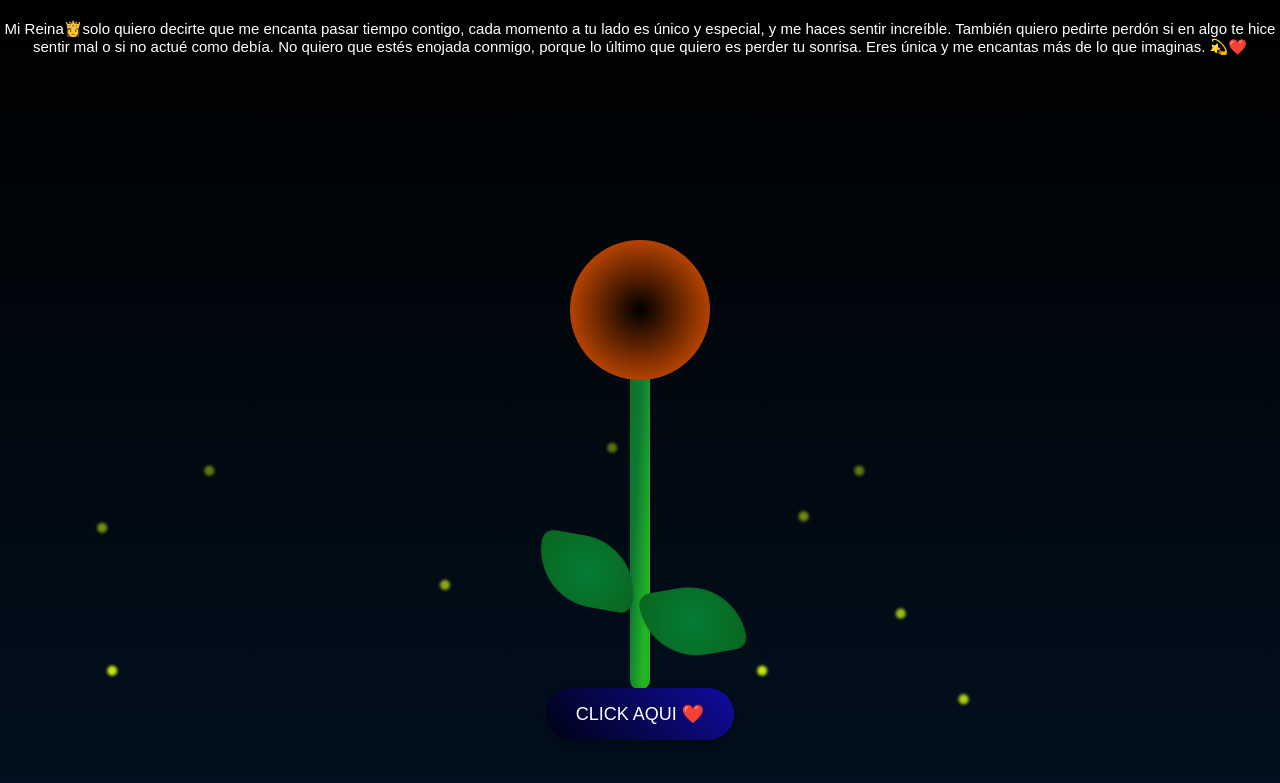
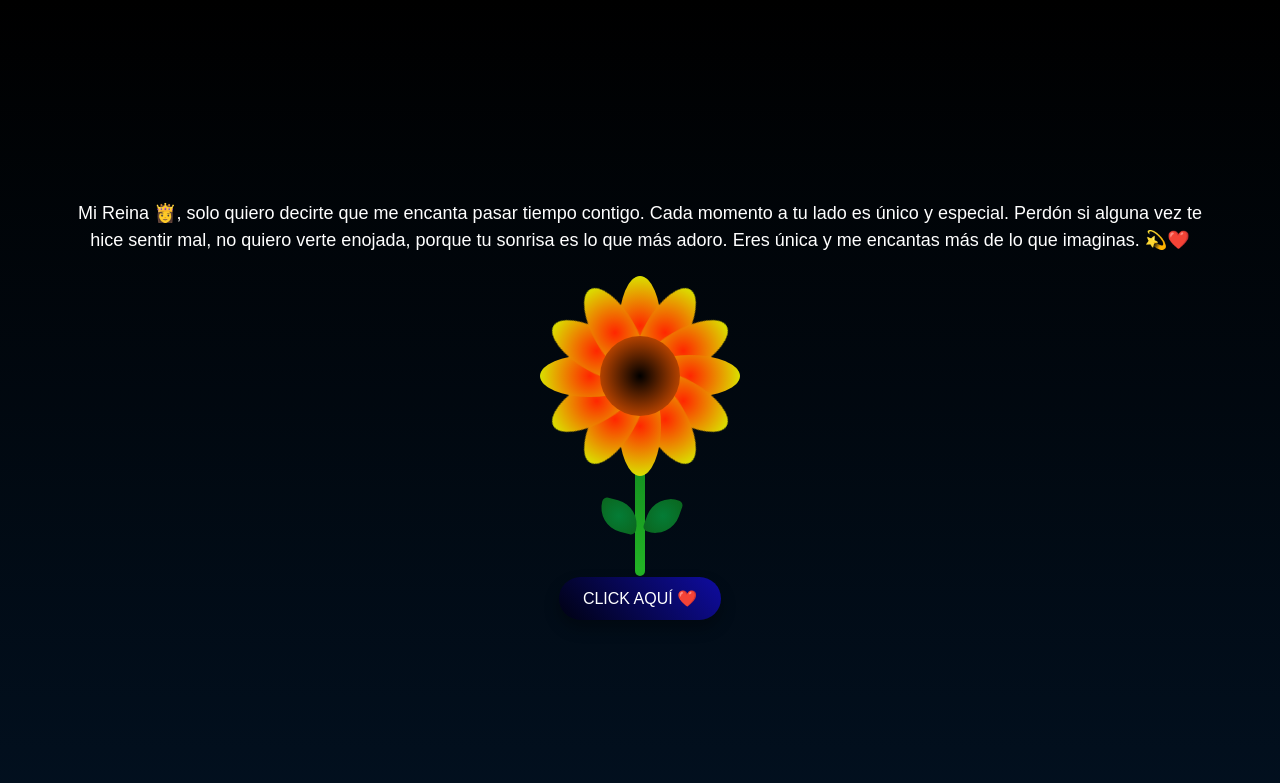
Before and after one commit to Ferxxo125/flor_11, a plain HTML site: page flower.html in a window 1280 px wide. Drawn offline with Linux system fonts and the light colour scheme.

Commit message:
Update flower.html

```diff
--- a/flower.html
+++ b/flower.html
@@ -1,8 +1,8 @@
 <!DOCTYPE html>
-<html lang="encanta">
+<html lang="es">
   <head>
     <meta charset="UTF-8" />
-    <meta name="viewport" content="width=device-width, initial-scale=1.0"/>
+    <meta name="viewport" content="width=device-width, initial-scale=1.0" />
     <title>Flor Amarilla para ti</title>
     <style>
       * {
@@ -13,12 +13,7 @@
 
       :root {
         --color-bg: linear-gradient(to top, #02101f, #000000);
-        --line-color: linear-gradient(
-          to left top,
-          #23b525 20%,
-          #0f7934,
-          #09711c
-        );
+        --line-color: linear-gradient(to top, #23b525, #09711c);
         --flower-center: radial-gradient(circle, #000, #ff5e00);
         --leaf-color: radial-gradient(circle, #047c36, #0b651d);
         --petal-color: radial-gradient(circle, #ff2600, #d4ff00);
@@ -28,139 +23,107 @@
         background-image: var(--color-bg);
         min-height: 100vh;
         display: flex;
-        align-items: flex-end;
+        flex-direction: column;
+        align-items: center;
         justify-content: center;
         overflow: hidden;
-
+        text-align: center;
       }
 
       h1 {
-        position: absolute;
-        top: 20px;
-        text-align: center;
-        width: 100%;
         color: #fff;
         font-family: "Poppins", sans-serif;
         font-weight: 400;
-        font-size: 15px;
+        font-size: 18px;
+        margin: 20px;
+        max-width: 90%;
+        line-height: 1.5;
+      }
+
+      .sunflower {
+        position: relative;
+        width: 200px;
+        height: 300px;
+        display: flex;
+        justify-content: center;
+        align-items: flex-end;
+        margin: 1.5px 0;
       }
 
       .flower_wrapper {
-        position: absolute;
-        top: 700px;
-        left: 50%;
-        bottom: 20px;
-        transform: translateX(-50%);
-        z-index: 5;
+        position: relative;
+        width: 100%;
+        height: 100%;
       }
 
       .flower_stem {
         position: absolute;
-        top: -400px;
-        width: 20px;
+        bottom: 0;
+        left: 50%;
         transform: translateX(-50%);
-        left: 50%;
-        height: 390px;
+        width: 10px;
+        height: 200px;
         background-image: var(--line-color);
         border-radius: 20px;
       }
 
       .flower_center {
         position: absolute;
-        top: -460px;
+        bottom: 160px;
         left: 50%;
         transform: translateX(-50%);
-        width: 140px;
-        height: 140px;
+        width: 80px;
+        height: 80px;
         border-radius: 50%;
         background: var(--flower-center);
+        opacity: 0;
+        animation: open-flower-center 1s ease-out forwards 1s;
         z-index: 5;
-        opacity: 0;
-        animation: open-flower-center 1s ease-out forwards;
-        animation-delay: 1s;
       }
 
       .flower_petal {
         position: absolute;
-        width: 98px;
-        height: 150px;
+        width: 60px;
+        height: 100px;
         background: var(--petal-color);
         clip-path: ellipse(35% 50% at 50% 50%);
-        top: -2850%;
+        bottom: 200px;
         left: 50%;
         transform-origin: center bottom;
         opacity: 0;
         animation: open-flower-petal 1s ease-out forwards;
       }
 
-      .flower_petal-1 {
-        --rotate-deg: 0deg;
-        animation-delay: 1.2s;
-      }
-      .flower_petal-2 {
-        --rotate-deg: 30deg;
-        animation-delay: 1.25s;
-      }
-      .flower_petal-3 {
-        --rotate-deg: 60deg;
-        animation-delay: 1.3s;
-      }
-      .flower_petal-4 {
-        --rotate-deg: 90deg;
-        animation-delay: 1.35s;
-      }
-      .flower_petal-5 {
-        --rotate-deg: 120deg;
-        animation-delay: 1.4s;
-      }
-      .flower_petal-6 {
-        --rotate-deg: 150deg;
-        animation-delay: 1.45s;
-      }
-      .flower_petal-7 {
-        --rotate-deg: 180deg;
-        animation-delay: 1.5s;
-      }
-      .flower_petal-8 {
-        --rotate-deg: 210deg;
-        animation-delay: 1.55s;
-      }
-      .flower_petal-9 {
-        --rotate-deg: 240deg;
-        animation-delay: 1.6s;
-      }
-      .flower_petal-10 {
-        --rotate-deg: 270deg;
-        animation-delay: 1.65s;
-      }
-      .flower_petal-11 {
-        --rotate-deg: 300deg;
-        animation-delay: 1.7s;
-      }
-      .flower_petal-12 {
-        --rotate-deg: 330deg;
-        animation-delay: 1.75s;
-      }
+      /* pétalos distribuidos */
+      .flower_petal-1 { --rotate-deg: 0deg; animation-delay: 1.2s; }
+      .flower_petal-2 { --rotate-deg: 30deg; animation-delay: 1.25s; }
+      .flower_petal-3 { --rotate-deg: 60deg; animation-delay: 1.3s; }
+      .flower_petal-4 { --rotate-deg: 90deg; animation-delay: 1.35s; }
+      .flower_petal-5 { --rotate-deg: 120deg; animation-delay: 1.4s; }
+      .flower_petal-6 { --rotate-deg: 150deg; animation-delay: 1.45s; }
+      .flower_petal-7 { --rotate-deg: 180deg; animation-delay: 1.5s; }
+      .flower_petal-8 { --rotate-deg: 210deg; animation-delay: 1.55s; }
+      .flower_petal-9 { --rotate-deg: 240deg; animation-delay: 1.6s; }
+      .flower_petal-10 { --rotate-deg: 270deg; animation-delay: 1.65s; }
+      .flower_petal-11 { --rotate-deg: 300deg; animation-delay: 1.7s; }
+      .flower_petal-12 { --rotate-deg: 330deg; animation-delay: 1.75s; }
 
       .flower_leaf {
         position: absolute;
-        width: 70px;
-        height: 100px;
+        width: 30px;
+        height: 40px;
         background: var(--leaf-color);
         border-radius: 100px 20px 100px 20px;
-        transform-origin: center bottom;
+        bottom: 40px;
       }
 
       .flower_leaf-1 {
-        left: 60%;
-        bottom: 150px;
-        transform: translateX(-45%) rotate(80deg);
+        left: 54%;
+        transform: rotate(20deg);
       }
-
       .flower_leaf-2 {
-        left: 60%;
-        bottom: 200px;
-        transform: translateX(-55%) rotate(-80deg);
+        left: 32%;
+        transform: rotate(-75deg);
       }
 
       @keyframes open-flower-petal {
@@ -172,7 +135,7 @@
           opacity: 1;
         }
         100% {
-          transform: translateX(-50%) translateY(0) rotate(var(--rotate-deg));
+          transform: translateX(-50%) rotate(var(--rotate-deg));
           opacity: 1;
         }
       }
@@ -188,182 +151,11 @@
         }
       }
 
-      .flower_light,
-      .light {
-        position: absolute;
-        width: 10px;
-        height: 11px;
-        background-color: rgb(255, 255, 0);
-        border-radius: 50%;
-        filter: blur(2px);
-        z-index: 1;
-      }
-
-      .flower_light {
-        bottom: 450px;
-        animation: light-ans 5s linear infinite backwards;
-      }
-
-      .light-1 {
-        left: 5%;
-        animation-delay: 1s;
-      }
-      .light-2 {
-        left: 15%;
-        animation-delay: 0.5s;
-      }
-      .light-3 {
-        left: 25%;
-        animation-delay: 0.3s;
-      }
-      .light-4 {
-        left: 35%;
-        animation-delay: 0.9s;
-      }
-      .light-5 {
-        left: 45%;
-        animation-delay: 1.5s;
-      }
-      .light-6 {
-        left: 55%;
-        animation-delay: 3s;
-      }
-      .light-7 {
-        left: 65%;
-        animation-delay: 2s;
-      }
-      .light-8 {
-        left: 75%;
-        animation-delay: 3.5s;
-      }
-      .light-9 {
-        left: 85%;
-        animation-delay: 2s;
-      }
-      .light-10 {
-        left: 92%;
-        animation-delay: 3.5s;
-      }
-      .light-11 {
-        left: 95%;
-        animation-delay: 3s;
-      }
-      .light-12 {
-        left: 98%;
-        animation-delay: 0.5s;
-      }
-      .light {
-        position: absolute;
-        bottom: 10px;
-        width: 10px;
-        height: 10px;
-        background-color: rgb(213, 244, 17);
-        border-radius: 50%;
-        filter: blur(1.5px);
-        animation: light-ans-background 7s linear infinite backwards;
-        z-index: 1; /* confettis detrás de la flor */
-      }
-
-      .light-1 {
-        left: 100px;
-        animation-delay: 1s;
-      }
-      .light-2 {
-        left: 200px;
-        animation-delay: 0.5s;
-      }
-      .light-3 {
-        left: 600px;
-        animation-delay: 0.3s;
-      }
-      .light-4 {
-        left: 800px;
-        animation-delay: 0.9s;
-      }
-      .light-5 {
-        left: 450px;
-        animation-delay: 1.5s;
-      }
-      .light-6 {
-        left: 100px;
-        animation-delay: 3s;
-      }
-      .light-7 {
-        left: 900px;
-        animation-delay: 2s;
-      }
-      .light-8 {
-        left: 600px;
-        animation-delay: 3.5s;
-      }
-      .light-9 {
-        left: 700px;
-        animation-delay: 2s;
-      }
-      .light-10 {
-        left: 950px;
-        animation-delay: 3.5s;
-      }
-      .light-11 {
-        left: 750px;
-        animation-delay: 3s;
-      }
-      .light-12 {
-        left: 850px;
-        animation-delay: 0.5s;
-      }
-
-      @keyframes light-ans {
-        0% {
-          opacity: 0;
-          transform: translateY(0px);
-        }
-        25% {
-          opacity: 1;
-          transform: translateY(-50px) translateX(-20px);
-        }
-        50% {
-          opacity: 1;
-          transform: translateY(-150px) translateX(20px);
-          filter: blur(2px);
-        }
-        75% {
-          transform: translateY(-200px) translateX(-20px);
-          filter: blur(2px);
-        }
-        100% {
-          transform: translateY(-300px);
-          opacity: 0;
-          filter: blur(1px);
-        }
-      }
-
-      @keyframes light-ans-background {
-        0% {
-          opacity: 0;
-          transform: translateY(0) translateX(0);
-        }
-        25% {
-          opacity: 1;
-          transform: translateY(-100px) translateX(10px);
-        }
-        50% {
-          transform: translateY(-200px) translateX(-10px);
-        }
-        75% {
-          transform: translateY(-400px) translateX(15px);
-        }
-        100% {
-          opacity: 0;
-          transform: translateY(-600px) translateX(-5px);
-        }
-      }
-
       .flower-btn {
-        padding: 15px 30px;
-        font-size: 18px;
+        padding: 12px 24px;
+        font-size: 16px;
         font-family: "Poppins", sans-serif;
-        font-weight: 00;
+        font-weight: 500;
         color: #fff;
         background: linear-gradient(45deg, #000211, #0f0ca1);
         border: none;
@@ -371,61 +163,54 @@
         cursor: pointer;
         box-shadow: 0 8px 15px rgba(0, 0, 0, 0.3);
         transition: all 0.3s ease;
-        position: relative;
-        overflow: hidden;
-        z-index: 999;
-        margin: 60px 0;
+        z-index: 10;
       }
 
       .flower-btn:hover {
         transform: translateY(-3px);
-        box-shadow: 0 12px 20px rgba(248, 249, 248, 0.964);
+        box-shadow: 0 12px 20px rgba(248, 249, 248, 0.5);
       }
 
-    /* === ADAPTACIÓN RESPONSIVA === */
-      @media (max-width: 450px) {
-        h1 {
-          font-size: 18px;
-          width: 100%;
-        }
-        .flower_wrapper {
-          width: -50vmin;
-          max-width: 180px;
-        }
-        .flower-btn {
-          font-size: 16px;
-          padding: 10px 20px;
-        }
-      }
-
-      @media (max-width: 450px) {
+      /* === ADAPTACIÓN RESPONSIVA === */
+      @media (max-width: 600px) {
         h1 {
           font-size: 16px;
         }
-        .flower_wrapper {
-          width: 55vmin;
-          max-width: 150px;
+        .sunflower {
+          width: 160px;
+          height: 240px;
         }
-        .flower-btn {
-          font-size: 14px;
-          padding: 8px 16px;
+        .flower_center {
+          width: 60px;
+          height: 60px;
+          bottom: 120px;
+        }
+        .flower_petal {
+          width: 50px;
+          height: 80px;
+          bottom: 160px;
+        }
+        .flower_stem {
+          height: 120px;
         }
       }
     </style>
   </head>
   <body>
-    <audio
-      id="id_audio"
-      src="Chris Lebron - Desde Mis Ojos.mp3"
-    ></audio>
-    <h1>Mi Reina👸solo quiero decirte que me encanta pasar tiempo contigo, cada momento a tu lado es único y especial, y me haces sentir increíble. También quiero
-      pedirte perdón si en algo te hice sentir mal o si no actué como debía. No quiero que estés
-      enojada conmigo, porque lo último que quiero es perder tu sonrisa. Eres única y me encantas
-      más de lo que imaginas. 💫❤️</h1>
+    <audio id="id_audio" src="Chris Lebron - Desde Mis Ojos.mp3"></audio>
+
+    <h1>
+      Mi Reina 👸, solo quiero decirte que me encanta pasar tiempo contigo. Cada momento a tu lado es único y especial.
+      Perdón si alguna vez te hice sentir mal, no quiero verte enojada, porque tu sonrisa es lo que más adoro.
+      Eres única y me encantas más de lo que imaginas. 💫❤️
+    </h1>
+
     <div class="sunflower">
       <div class="flower_wrapper">
         <div class="flower_stem"></div>
         <div class="flower_center"></div>
+
+        <!-- pétalos -->
         <div class="flower_petal flower_petal-1"></div>
         <div class="flower_petal flower_petal-2"></div>
         <div class="flower_petal flower_petal-3"></div>
@@ -441,38 +226,19 @@
 
         <div class="flower_leaf flower_leaf-1"></div>
         <div class="flower_leaf flower_leaf-2"></div>
-
-        <div class="flower_light flower_light-1"></div>
-        <div class="flower_light flower_light-2"></div>
-        <div class="flower_light flower_light-3"></div>
-        <div class="flower_light flower_light-4"></div>
-        <div class="flower_light flower_light-5"></div>
-        <div class="flower_light flower_light-6"></div>
-        <div class="flower_light flower_light-7"></div>
-        <div class="flower_light flower_light-8"></div>
       </div>
     </div>
 
-    <div class="light light-1"></div>
-    <div class="light light-2"></div>
-    <div class="light light-3"></div>
-    <div class="light light-4"></div>
-    <div class="light light-5"></div>
-    <div class="light light-6"></div>
-    <div class="light light-7"></div>
-    <div class="light light-8"></div>
-    <div class="light light-9"></div>
-    <div class="light light-10"></div>
-    <div class="light light-11"></div>
-    <div class="light light-12"></div>
-    <button class="flower-btn">CLICK AQUI ❤️</button>
+    <button class="flower-btn">CLICK AQUÍ ❤️</button>
+
     <script>
-      const floweBtn = document.querySelector(".flower-btn");
-      const audio = document.getElementById("id_audio")
-      floweBtn.onclick = () => {
-        audio.play()
-        audio.volume = 0.6
-      }
+      const flowerBtn = document.querySelector(".flower-btn");
+      const audio = document.getElementById("id_audio");
+
+      flowerBtn.onclick = () => {
+        audio.play();
+        audio.volume = 0.6;
+      };
     </script>
   </body>
 </html>
```
